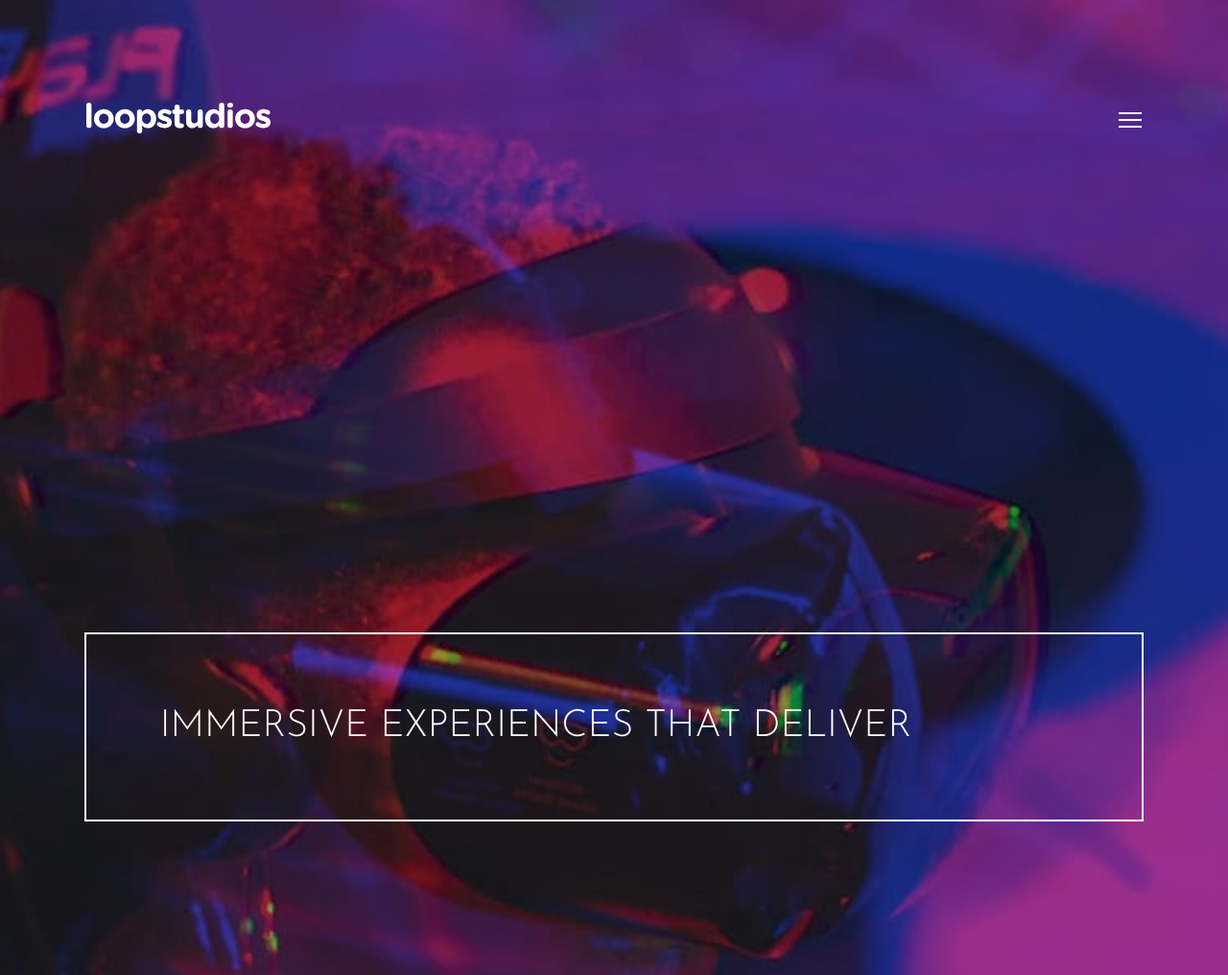
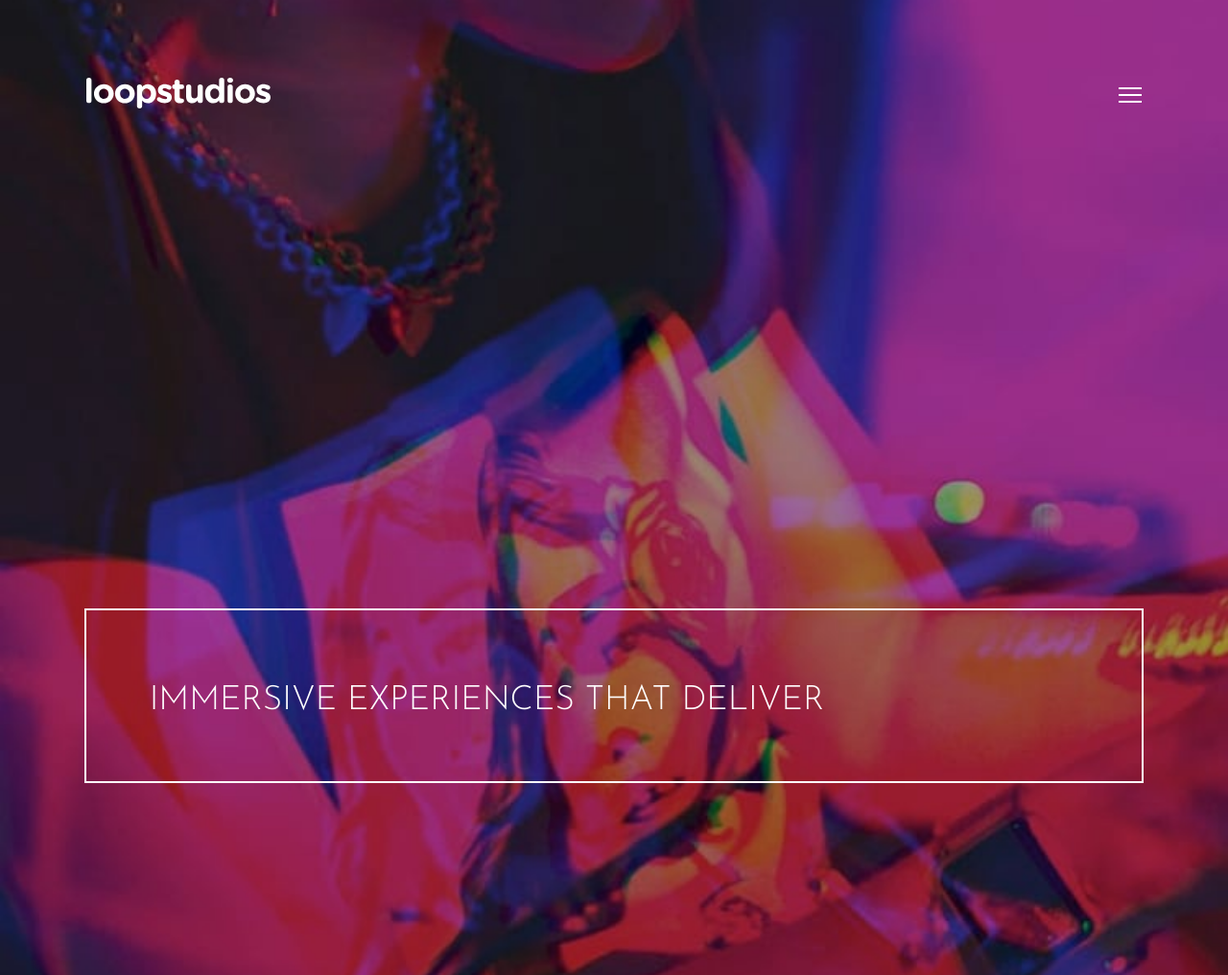
Before and after one commit to Alizzie/Challenge-6, a plain HTML site: page index.html in a window 1280 px wide. Shown: the top 1016 px of the page at 96% size. Drawn offline with Linux system fonts and the light colour scheme.

Commit message:
Add files via upload

```diff
--- a/css/master.css
+++ b/css/master.css
@@ -26,8 +26,8 @@ h1, h2, h3 {
 }
 
 h1 {
-  font-size: 2.45rem;
-  padding: 7%;
+  font-size: 2.2rem;
+  padding: 7% 6% 6%;
 }
 
 h2 {
@@ -64,7 +64,7 @@ li {
 .headerSection {
   background: no-repeat url("../images/mobile/image-hero.jpg");
   background-size: 100%;
-  background-position: 0 0;
+  background-position: 0 150%;
   padding-bottom: 55%;
 }
 
@@ -79,7 +79,7 @@ li {
 .navbar {
   width: 100%;
   margin: auto;
-  padding-top: 8%;
+  padding-top: 6%;
   position: relative;
   z-index: 1;
 }
@@ -118,7 +118,7 @@ li {
   left: 0;
   top: 0;
   z-index: -1;
-  padding: 50% 0 50%;
+  padding: 46% 0 50%;
 }
 
 .hidden {
```
